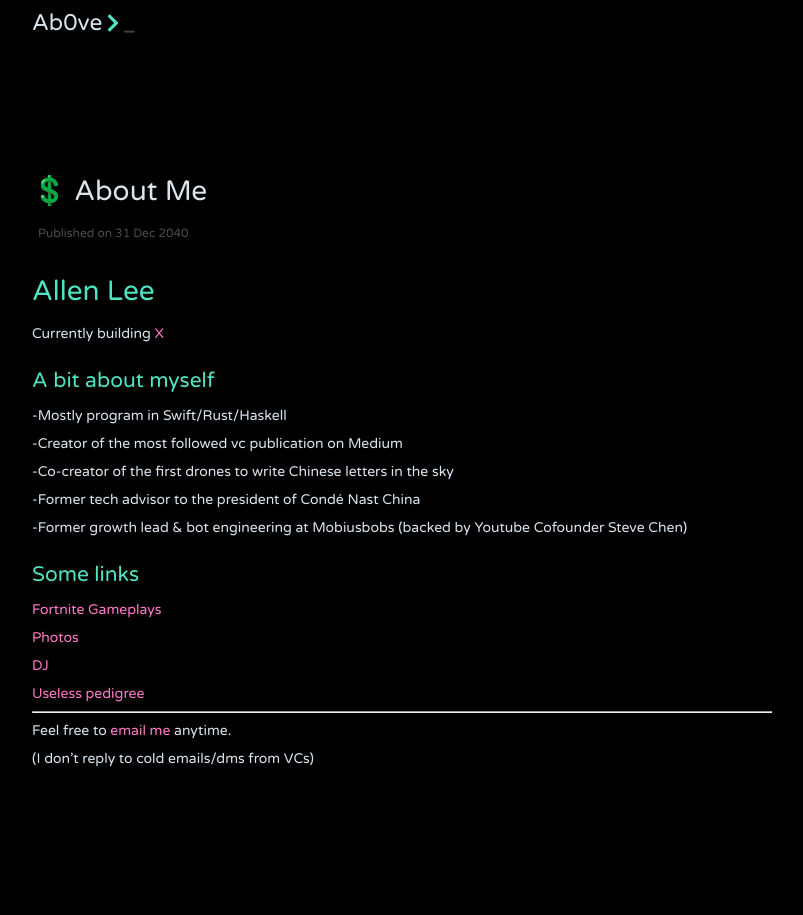
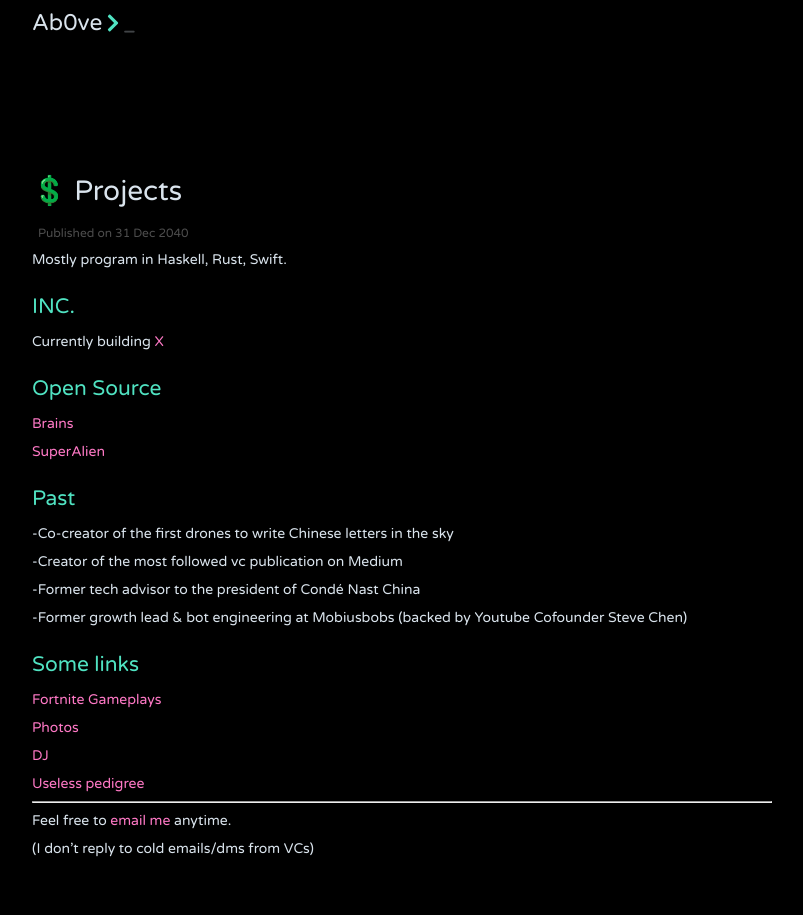
Before and after one commit to jithendrabsy/thoughts, a Jekyll site: the page built from _posts/2040-12-31-about-me.md, in a window 1280 px wide. Shown: the whole page, without its empty margins (238-1041 px from the left). Built offline with Jekyll 4.4.1, drawn with Linux system fonts in a browser that asks for light colours; nearby versions of some CDN libraries.

Commit message:
Change Name

```diff
--- a/_posts/2040-12-31-about-me.md
+++ b/_posts/2040-12-31-about-me.md
@@ -1,22 +1,30 @@
 ---
 layout: post
-title:  "💲 About Me"
+title:  "💲 Projects"
 description:
 tags:
 ---
 
-# Allen Lee
+
+Mostly program in Haskell, Rust, Swift.
+
+
+## INC.
 
 Currently building [X](http://readyplayerx.com/)
 
+## Open Source
 
-## A bit about myself
+[Brains](https://github.com/allenleein/brains)
 
--Mostly program in Swift/Rust/Haskell
+[SuperAlien](https://www.producthunt.com/upcoming/superalien)
+
+
+## Past
+
+-Co-creator of the first drones to write Chinese letters in the sky
 
 -Creator of the most followed vc publication on Medium
-
--Co-creator of the first drones to write Chinese letters in the sky
 
 -Former tech advisor to the president of Condé Nast China
 
```
